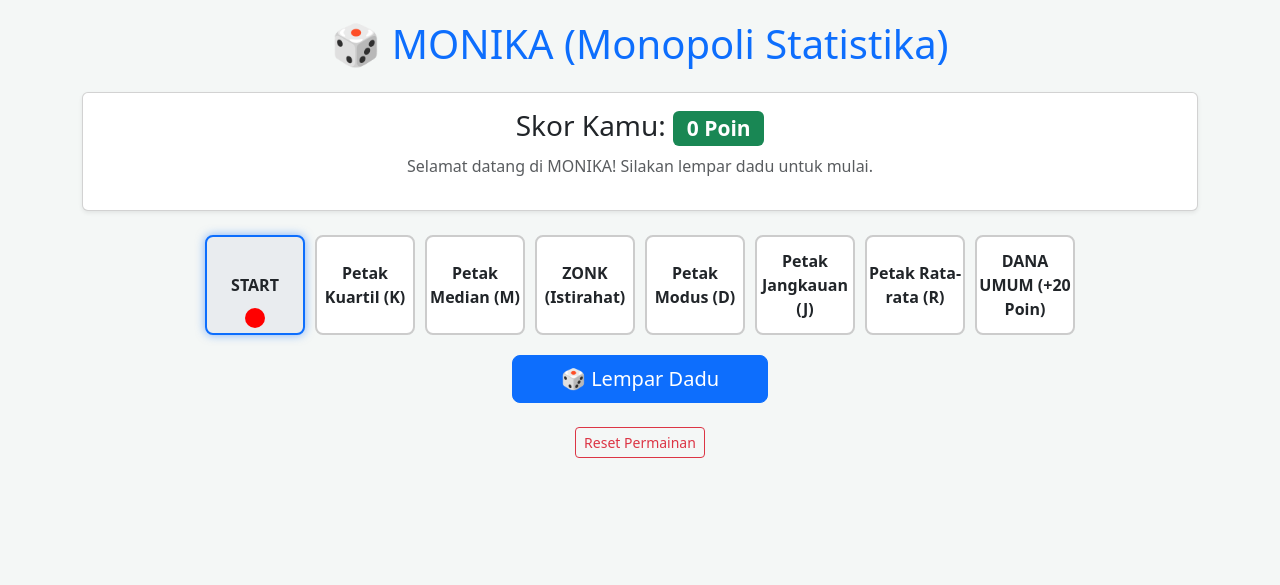
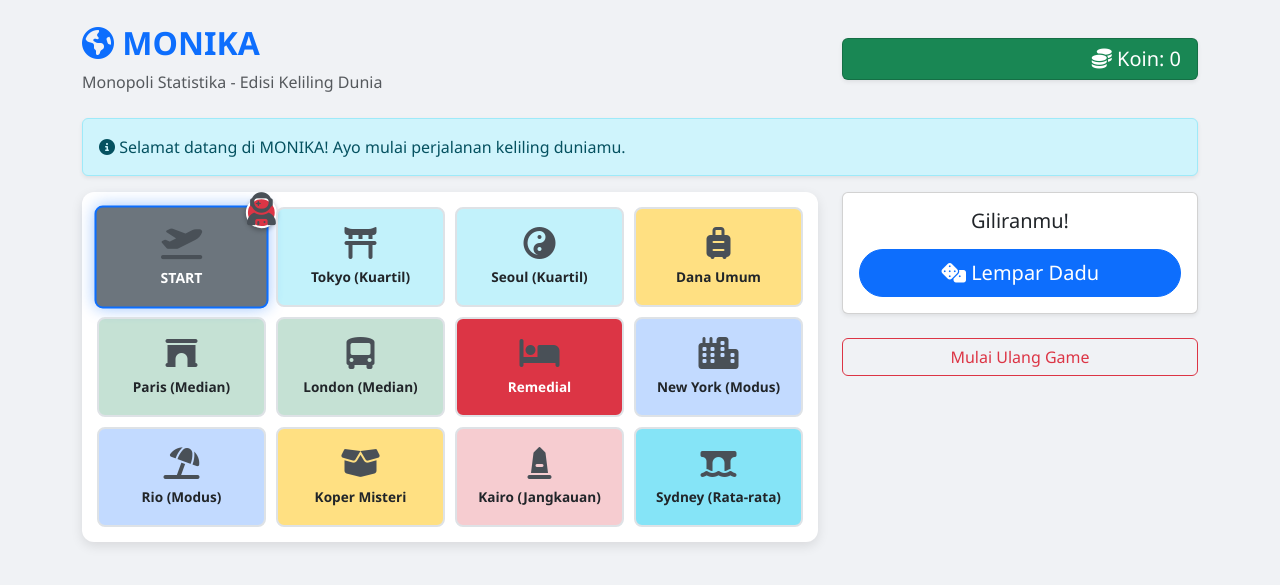
Before and after one commit to Okta-Pratama/monopoli, a PHP site: page / in a window 1280 px wide. Shown: the top 585 px of the page. Run offline with PHP 8.4, Linux system fonts and the light colour scheme.

Commit message:
First Progress

```diff
--- a/index.php
+++ b/index.php
@@ -1,7 +1,8 @@
 <?php
-// File: index.php
 session_start();
-require 'questions.php';
+// Hapus baris require 'questions.php' sementara jika kamu belum membuat filenya,
+// atau biarkan jika file questions.php dari jawaban sebelumnya sudah ada.
+@include 'questions.php';
 
 // Reset Game
 if (isset($_POST['reset'])) {
@@ -10,57 +11,61 @@ if (isset($_POST['reset'])) {
     exit;
 }
 
-// Inisialisasi State Game jika belum ada
+// Inisialisasi State Game
 if (!isset($_SESSION['player_pos'])) {
     $_SESSION['player_pos'] = 0;
     $_SESSION['player_score'] = 0;
-    $_SESSION['pesan'] = "Selamat datang di MONIKA! Silakan lempar dadu untuk mulai.";
+    $_SESSION['pesan'] = "Selamat datang di MONIKA! Ayo mulai perjalanan keliling duniamu.";
     $_SESSION['pertanyaan_aktif'] = null;
 }
 
-// Layout Papan (10 Petak sederhana)
-// START, K, M, ZONK, D, J, START, R, BONUS, K
+// Layout Papan dengan Tema Keliling Dunia & Ikon FontAwesome
 $board = [
-    0 => ['nama' => 'START', 'tipe' => 'aman'],
-    1 => ['nama' => 'Petak Kuartil (K)', 'tipe' => 'K'],
-    2 => ['nama' => 'Petak Median (M)', 'tipe' => 'M'],
-    3 => ['nama' => 'ZONK (Istirahat)', 'tipe' => 'aman'],
-    4 => ['nama' => 'Petak Modus (D)', 'tipe' => 'D'],
-    5 => ['nama' => 'Petak Jangkauan (J)', 'tipe' => 'J'],
-    6 => ['nama' => 'Petak Rata-rata (R)', 'tipe' => 'R'],
-    7 => ['nama' => 'DANA UMUM (+20 Poin)', 'tipe' => 'bonus'],
+    0 => ['nama' => 'START', 'tipe' => 'aman', 'ikon' => 'fa-plane-departure', 'warna' => 'bg-secondary text-white'],
+    1 => ['nama' => 'Tokyo (Kuartil)', 'tipe' => 'K', 'ikon' => 'fa-torii-gate', 'warna' => 'bg-info bg-opacity-25'],
+    2 => ['nama' => 'Seoul (Kuartil)', 'tipe' => 'K', 'ikon' => 'fa-yin-yang', 'warna' => 'bg-info bg-opacity-25'],
+    3 => ['nama' => 'Dana Umum', 'tipe' => 'bonus', 'ikon' => 'fa-suitcase-rolling', 'warna' => 'bg-warning bg-opacity-50'],
+    4 => ['nama' => 'Paris (Median)', 'tipe' => 'M', 'ikon' => 'fa-archway', 'warna' => 'bg-success bg-opacity-25'],
+    5 => ['nama' => 'London (Median)', 'tipe' => 'M', 'ikon' => 'fa-bus-simple', 'warna' => 'bg-success bg-opacity-25'],
+    6 => ['nama' => 'Remedial', 'tipe' => 'aman', 'ikon' => 'fa-bed', 'warna' => 'bg-danger text-white'],
+    7 => ['nama' => 'New York (Modus)', 'tipe' => 'D', 'ikon' => 'fa-city', 'warna' => 'bg-primary bg-opacity-25'],
+    8 => ['nama' => 'Rio (Modus)', 'tipe' => 'D', 'ikon' => 'fa-umbrella-beach', 'warna' => 'bg-primary bg-opacity-25'],
+    9 => ['nama' => 'Koper Misteri', 'tipe' => 'bonus', 'ikon' => 'fa-box-open', 'warna' => 'bg-warning bg-opacity-50'],
+    10 => ['nama' => 'Kairo (Jangkauan)', 'tipe' => 'J', 'ikon' => 'fa-monument', 'warna' => 'bg-danger bg-opacity-25'],
+    11 => ['nama' => 'Sydney (Rata-rata)', 'tipe' => 'R', 'ikon' => 'fa-bridge-water', 'warna' => 'bg-info bg-opacity-50'],
 ];
 
 // Logika Lempar Dadu
 if (isset($_POST['roll_dice']) && $_SESSION['pertanyaan_aktif'] === null) {
-    $dadu = rand(1, 3); // Dadu 1-3 agar tidak terlalu cepat habis petaknya
+    $dadu = rand(1, 4); // Angka dadu 1-4
     $_SESSION['player_pos'] += $dadu;
 
-    // Loop kembali ke 0 jika melewati papan
     if ($_SESSION['player_pos'] >= count($board)) {
         $_SESSION['player_pos'] = $_SESSION['player_pos'] % count($board);
-        $_SESSION['player_score'] += 20; // Bonus melewati START
-        $_SESSION['pesan'] = "Melewati START! Dapat +20 Koin Poin. ";
+        $_SESSION['player_score'] += 20;
+        $_SESSION['pesan'] = "Melewati Bandara START! (+20 Koin). ";
     } else {
         $_SESSION['pesan'] = "";
     }
 
-    $petak_sekarang = $board[$_SESSION['player_pos']];
-    $_SESSION['pesan'] .= "Kamu melempar angka $dadu dan mendarat di: " . $petak_sekarang['nama'] . ".";
+    $petak = $board[$_SESSION['player_pos']];
+    $_SESSION['pesan'] .= "Dadu: $dadu. Kamu mendarat di " . $petak['nama'] . ".";
 
-    // Cek aksi berdasarkan petak
-    if ($petak_sekarang['tipe'] == 'bonus') {
-        $_SESSION['player_score'] += 20;
-        $_SESSION['pesan'] .= " Hore! Dapat bonus 20 poin!";
-    } elseif ($petak_sekarang['tipe'] != 'aman') {
-        // Ambil soal secara acak berdasarkan tipe petak (K, M, D, J, R)
-        $tipe = $petak_sekarang['tipe'];
-        $soal_acak = $questions[$tipe][array_rand($questions[$tipe])];
-        $_SESSION['pertanyaan_aktif'] = $soal_acak;
+    if ($petak['tipe'] == 'bonus') {
+        $_SESSION['player_score'] += 15;
+        $_SESSION['pesan'] .= " Yey! Dapat bonus 15 Koin.";
+    } elseif ($petak['tipe'] != 'aman') {
+        // Fallback jika belum ada file questions.php
+        if(isset($questions)) {
+            $tipe = $petak['tipe'];
+            $_SESSION['pertanyaan_aktif'] = $questions[$tipe][array_rand($questions[$tipe])];
+        } else {
+            $_SESSION['pesan'] .= " (Soal belum tersedia, file questions.php belum terhubung).";
+        }
     }
 }
 
-// Logika Cek Jawaban
+// Logika Menjawab (Bisa dimodifikasi nanti sesuai database soal)
 if (isset($_POST['jawab'])) {
     $jawaban_user = trim($_POST['jawaban_user']);
     $jawaban_kunci = trim($_SESSION['pertanyaan_aktif']['jawaban_kunci']);
@@ -68,11 +73,11 @@ if (isset($_POST['jawab'])) {
 
     if (strtolower($jawaban_user) == strtolower($jawaban_kunci)) {
         $_SESSION['player_score'] += $poin;
-        $_SESSION['pesan'] = "BENAR! Kamu mendapatkan +$poin Poin.";
+        $_SESSION['pesan'] = "BENAR! +$poin Koin.";
     } else {
-        $_SESSION['pesan'] = "SALAH! Jawaban yang benar adalah $jawaban_kunci.";
+        $_SESSION['pesan'] = "SALAH! Jawaban yang benar: $jawaban_kunci.";
     }
-    $_SESSION['pertanyaan_aktif'] = null; // Reset soal
+    $_SESSION['pertanyaan_aktif'] = null;
 }
 ?>
 
@@ -80,66 +85,160 @@ if (isset($_POST['jawab'])) {
 <html lang="id">
 <head>
     <meta charset="UTF-8">
-    <title>Game MONIKA - Monopoli Statistika</title>
+    <meta name="viewport" content="width=device-width, initial-scale=1.0">
+    <title>MONIKA - Monopoli Statistika</title>
     <link href="https://cdn.jsdelivr.net/npm/bootstrap@5.3.0/dist/css/bootstrap.min.css" rel="stylesheet">
+    <link rel="stylesheet" href="https://cdnjs.cloudflare.com/ajax/libs/font-awesome/6.4.0/css/all.min.css">
+
     <style>
-        body { background-color: #f4f7f6; padding: 20px; }
-        .board-container { display: flex; gap: 10px; margin-bottom: 20px; flex-wrap: wrap; }
-        .tile { width: 100px; height: 100px; border: 2px solid #ccc; display: flex; align-items: center; justify-content: center; text-align: center; background: white; border-radius: 8px; font-weight: bold; position: relative; }
-        .tile.active { border-color: #0d6efd; background-color: #e9ecef; box-shadow: 0 0 10px rgba(13,110,253,0.5); }
-        .player-pin { width: 20px; height: 20px; background: red; border-radius: 50%; position: absolute; bottom: 5px; }
+        body {
+            background-color: #f0f2f5;
+            font-family: 'Segoe UI', Tahoma, Geneva, Verdana, sans-serif;
+        }
+
+        /* CSS GRID RESPONSIVE */
+        .board-grid {
+            display: grid;
+            gap: 10px;
+            padding: 15px;
+            background: #fff;
+            border-radius: 12px;
+            box-shadow: 0 4px 12px rgba(0,0,0,0.1);
+            margin-bottom: 20px;
+        }
+
+        /* Mode Desktop: 4 Kolom ke samping */
+        @media (min-width: 768px) {
+            .board-grid {
+                grid-template-columns: repeat(4, 1fr);
+            }
+        }
+
+        /* Mode Mobile: 2 Kolom ke samping agar UI tidak kekecilan */
+        @media (max-width: 767px) {
+            .board-grid {
+                grid-template-columns: repeat(2, 1fr);
+            }
+        }
+
+        .tile {
+            position: relative;
+            min-height: 100px;
+            display: flex;
+            flex-direction: column;
+            align-items: center;
+            justify-content: center;
+            border: 2px solid #dee2e6;
+            border-radius: 8px;
+            text-align: center;
+            padding: 10px;
+            transition: transform 0.2s;
+        }
+
+        .tile i {
+            font-size: 2rem;
+            margin-bottom: 8px;
+            color: #495057;
+        }
+
+        .tile-name {
+            font-size: 0.85rem;
+            font-weight: 600;
+        }
+
+        .tile.active {
+            border-color: #0d6efd;
+            box-shadow: 0 0 15px rgba(13, 110, 253, 0.4);
+            transform: scale(1.03);
+        }
+
+        /* Bidak Pemain */
+        .player-pin {
+            width: 30px;
+            height: 30px;
+            background-color: #dc3545;
+            color: white;
+            border-radius: 50%;
+            display: flex;
+            align-items: center;
+            justify-content: center;
+            position: absolute;
+            top: -10px;
+            right: -10px;
+            box-shadow: 0 2px 5px rgba(0,0,0,0.3);
+            border: 2px solid white;
+        }
     </style>
 </head>
 <body>
 
-<div class="container">
-    <h1 class="text-center text-primary mb-4">🎲 MONIKA (Monopoli Statistika)</h1>
-
-    <div class="card mb-4 shadow-sm">
-        <div class="card-body text-center">
-            <h3>Skor Kamu: <span class="badge bg-success"><?= $_SESSION['player_score'] ?> Poin</span></h3>
-            <p class="text-muted"><?= $_SESSION['pesan'] ?></p>
+<div class="container py-4">
+    <div class="row mb-4 align-items-center">
+        <div class="col-md-8">
+            <h2 class="fw-bold text-primary"><i class="fa-solid fa-earth-americas"></i> MONIKA</h2>
+            <p class="text-muted mb-0">Monopoli Statistika - Edisi Keliling Dunia</p>
+        </div>
+        <div class="col-md-4 text-md-end mt-3 mt-md-0">
+            <div class="card bg-success text-white shadow-sm">
+                <div class="card-body py-2">
+                    <h5 class="mb-0"><i class="fa-solid fa-coins"></i> Koin: <?= $_SESSION['player_score'] ?></h5>
+                </div>
+            </div>
         </div>
     </div>
 
-    <div class="board-container justify-content-center">
+    <?php if ($_SESSION['pesan']): ?>
+        <div class="alert alert-info shadow-sm" role="alert">
+            <i class="fa-solid fa-circle-info"></i> <?= $_SESSION['pesan'] ?>
+        </div>
+    <?php endif; ?>
+
+    <div class="row">
+        <div class="col-lg-8">
+            <div class="board-grid">
                 <?php foreach ($board as $index => $petak): ?>
-            <div class="tile <?= ($index == $_SESSION['player_pos']) ? 'active' : '' ?>">
-                <?= $petak['nama'] ?>
+                    <div class="tile <?= $petak['warna'] ?> <?= ($index == $_SESSION['player_pos']) ? 'active' : '' ?>">
+                        <i class="fa-solid <?= $petak['ikon'] ?>"></i>
+                        <span class="tile-name"><?= $petak['nama'] ?></span>
+
                         <?php if ($index == $_SESSION['player_pos']): ?>
-                    <div class="player-pin"></div>
+                            <div class="player-pin">
+                                <i class="fa-solid fa-user-astronaut fa-xs"></i>
+                            </div>
                         <?php endif; ?>
                     </div>
                 <?php endforeach; ?>
             </div>
+        </div>
 
-    <div class="text-center">
+        <div class="col-lg-4">
+            <div class="card shadow-sm mb-4">
+                <div class="card-body text-center">
                     <?php if ($_SESSION['pertanyaan_aktif'] === null): ?>
+                        <h5 class="card-title mb-3">Giliranmu!</h5>
                         <form method="POST">
-                <button type="submit" name="roll_dice" class="btn btn-primary btn-lg px-5">🎲 Lempar Dadu</button>
+                            <button type="submit" name="roll_dice" class="btn btn-primary btn-lg w-100 rounded-pill">
+                                <i class="fa-solid fa-dice"></i> Lempar Dadu
+                            </button>
                         </form>
                     <?php else: ?>
-            <div class="card border-warning mb-4 shadow-sm w-75 mx-auto">
-                <div class="card-header bg-warning text-dark font-weight-bold">
-                    ⚠️ TANTANGAN! (Level <?= $_SESSION['pertanyaan_aktif']['level'] ?> - <?= $_SESSION['pertanyaan_aktif']['poin'] ?> Poin)
+                        <h5 class="text-warning fw-bold mb-3"><i class="fa-solid fa-triangle-exclamation"></i> TANTANGAN!</h5>
+                        <p class="border p-3 rounded bg-light"><?= $_SESSION['pertanyaan_aktif']['soal'] ?></p>
+                        <form method="POST">
+                            <input type="text" name="jawaban_user" class="form-control text-center mb-3" placeholder="Ketik jawabanmu..." required autocomplete="off">
+                            <button type="submit" name="jawab" class="btn btn-success w-100 rounded-pill">Kunci Jawaban!</button>
+                        </form>
+                    <?php endif; ?>
                 </div>
-                <div class="card-body">
-                    <p class="lead"><?= $_SESSION['pertanyaan_aktif']['soal'] ?></p>
+            </div>
+
             <form method="POST">
-                        <div class="input-group mb-3">
-                            <input type="text" name="jawaban_user" class="form-control form-control-lg" placeholder="Masukkan angka jawaban..." required autocomplete="off">
-                            <button type="submit" name="jawab" class="btn btn-success btn-lg">Jawab!</button>
-                        </div>
+                <button type="submit" name="reset" class="btn btn-outline-danger w-100">Mulai Ulang Game</button>
             </form>
         </div>
     </div>
-        <?php endif; ?>
-
-        <form method="POST" class="mt-4">
-            <button type="submit" name="reset" class="btn btn-outline-danger btn-sm">Reset Permainan</button>
-        </form>
-    </div>
 </div>
 
+<script src="https://cdn.jsdelivr.net/npm/bootstrap@5.3.0/dist/js/bootstrap.bundle.min.js"></script>
 </body>
 </html>
```
Also changed, not shown: src/styles/style.css (added, +19 -0 lines), readme.md (deleted), 8 other files. Lines whose indentation alone changed are shown as unchanged.
